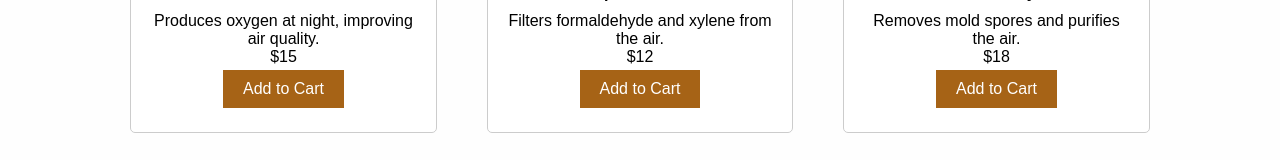
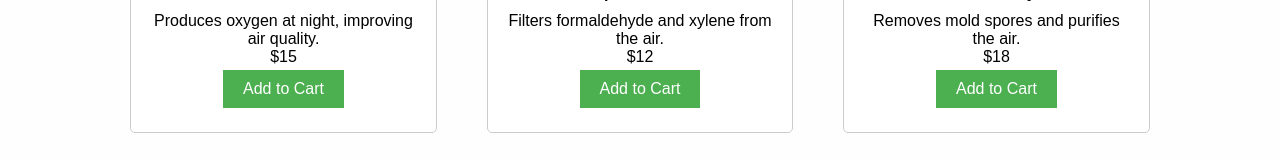
Before and after one commit to rajahamilton0528/react-eshopping, a React (Vite) app: page / in a window 1280 px wide. Shown: the part 1198-1358 px from the top of the page. Built offline with nearby package versions, Linux system fonts and the light colour scheme.

Commit message:
Remove extra words next to cart total

```diff
--- a/src/CartItem.jsx
+++ b/src/CartItem.jsx
@@ -61,7 +61,7 @@ const CartItem = ({ onContinueShopping }) => {
             <img className="cart-item-image" src={item.image} alt={item.name} />
             <div className="cart-item-details">
               <div className="cart-item-name">{item.name}</div>
-              <div className="cart-item-cost">Cost per unit: {item.cost}</div>
+              <div className="cart-item-cost">{item.cost}</div>
               <div className="cart-item-quantity">
                 <button
                   className="cart-item-button cart-item-button-dec"
--- a/src/ProductList.css
+++ b/src/ProductList.css
@@ -12,7 +12,7 @@ body {
 
 /* Navbar */
 .navbar {
-    background-color: #a66316;
+    background-color: #4CAF50;
     color: #fff!important;
     padding: 15px;
     display: flex;
@@ -198,7 +198,7 @@ body {
 /* ProductList.css */
 
 .product-button {
-    background-color: #a66316; /* Green */
+    background-color: #4CAF50; /* Green */
     border: none;
     color: white;
     padding: 10px 20px;
--- a/src/ProductList.jsx
+++ b/src/ProductList.jsx
@@ -7,8 +7,8 @@ import { addItem } from './CartSlice'; // Import addItem from CartSlice
 
 function ProductList() {
     const [showCart, setShowCart] = useState(false);
-    const [showPlants, setShowPlants] = useState(false); // State to control the visibility of the About Us page
-    const [addedToCart, setAddedToCart] = useState({});
+    //const [showPlants, setShowPlants] = useState(false); // State to control the visibility of the About Us page
+    //const [addedToCart, setAddedToCart] = useState({});
     const dispatch = useDispatch();
 
     const plantsArray = [
```
